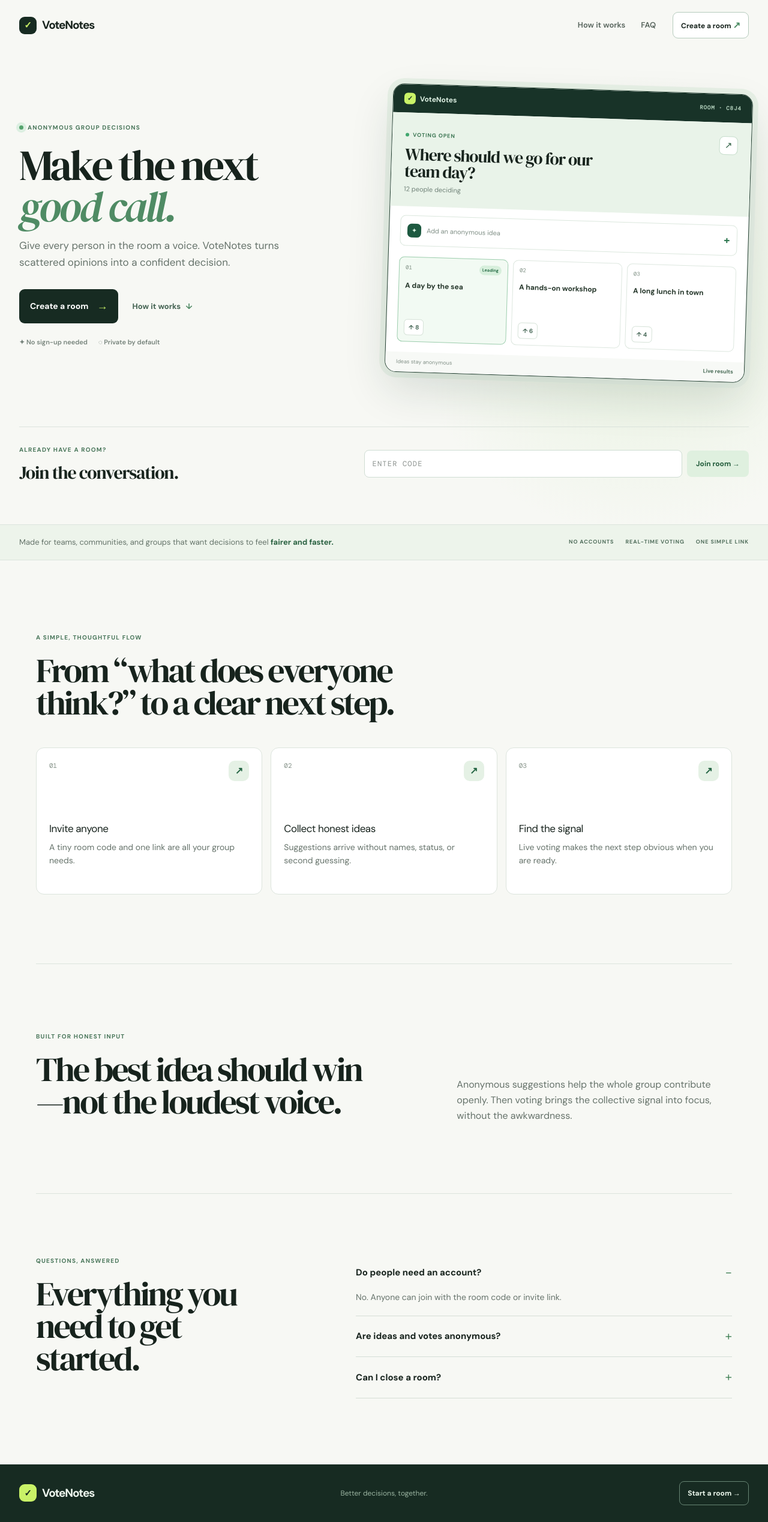
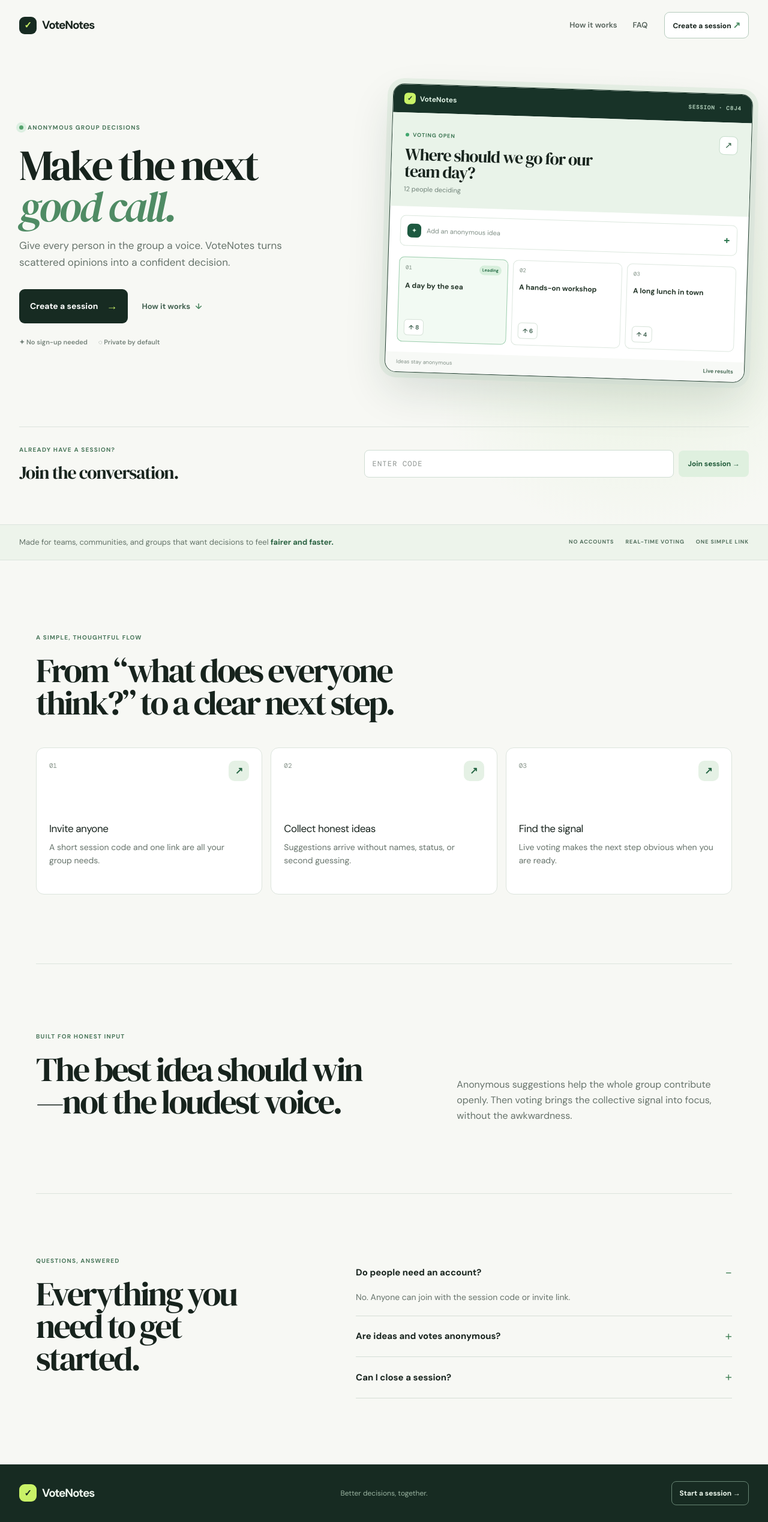
Before and after one commit to BatManny007/votenotes, a Next.js app: page / in a window 1280 px wide. Shown: the whole page at 60% size. Built offline with nearby package versions, Linux system fonts and the light colour scheme; no server answers.

Commit message:
Use session terminology throughout

```diff
--- a/src/app/page.tsx
+++ b/src/app/page.tsx
@@ -6,14 +6,14 @@
 import { generateCode, setHostKey } from "@/lib/utils";
 
 const FEATURES = [
-  ["01", "Invite anyone", "A tiny room code and one link are all your group needs."],
+  ["01", "Invite anyone", "A short session code and one link are all your group needs."],
   ["02", "Collect honest ideas", "Suggestions arrive without names, status, or second guessing."],
   ["03", "Find the signal", "Live voting makes the next step obvious when you are ready."],
 ];
 const FAQ = [
-  ["Do people need an account?", "No. Anyone can join with the room code or invite link."],
+  ["Do people need an account?", "No. Anyone can join with the session code or invite link."],
   ["Are ideas and votes anonymous?", "Yes. VoteNotes keeps the focus on the idea, not who shared it."],
-  ["Can I close a room?", "Room hosts can close voting whenever the group is ready to decide."],
+  ["Can I close a session?", "Session hosts can close voting whenever the group is ready to decide."],
 ];
 
 export default function Home() {
@@ -32,42 +32,42 @@
     setLoading(true); setError("");
     const code = generateCode();
     const { error: createError } = await supabase.from("sessions").insert({ code, name: name.trim(), description: description.trim() || null, end_time: endTime || null });
-    if (createError) { setError("We couldn't create this room. Check your connection and try again."); setLoading(false); return; }
+    if (createError) { setError("We couldn't create this session. Check your connection and try again."); setLoading(false); return; }
     setHostKey(code, crypto.randomUUID()); router.push(`/v/${code}`);
   }
   async function handleJoin(event: React.FormEvent) {
     event.preventDefault(); const code = joinCode.trim().toUpperCase(); if (!code) return; setError("");
     const { data } = await supabase.from("sessions").select("code").eq("code", code).single();
-    if (!data) { setError("We couldn't find that room. Check the code and try again."); return; }
+    if (!data) { setError("We couldn't find that session. Check the code and try again."); return; }
     router.push(`/v/${code}`);
   }
   if (view === "create") return (
     <main className="site-shell create-view"><SiteHeader onCreate={openCreate} />
       <section className="create-layout"><button className="back-control" onClick={() => { setError(""); setView("home"); }}>← Back to home</button>
-        <div className="create-intro"><span className="eyebrow">New room</span><h1>A decision starts with a clear question.</h1><p>Set up a private space for your group in less than a minute.</p><div className="create-note"><b>What happens next</b><span>Share your code, gather anonymous ideas, then vote together.</span></div></div>
+        <div className="create-intro"><span className="eyebrow">New session</span><h1>A decision starts with a clear question.</h1><p>Set up a private session for your group in less than a minute.</p><div className="create-note"><b>What happens next</b><span>Share your code, gather anonymous ideas, then vote together.</span></div></div>
         <form onSubmit={handleCreate} className="create-form-card">
-          <div><span className="field-label">Room name <em>Required</em></span><input autoFocus value={name} onChange={(event) => setName(event.target.value)} placeholder="e.g. Friday movie night" required /></div>
+          <div><span className="field-label">Session name <em>Required</em></span><input autoFocus value={name} onChange={(event) => setName(event.target.value)} placeholder="e.g. Friday movie night" required /></div>
           <div><span className="field-label">A little context <em>Optional</em></span><textarea value={description} onChange={(event) => setDescription(event.target.value)} placeholder="What are you deciding?" rows={4} /></div>
           <div><span className="field-label">Close voting at <em>Optional</em></span><input type="datetime-local" value={endTime} onChange={(event) => setEndTime(event.target.value)} /></div>
-          {error && <p className="form-error">{error}</p>}<button className="button button-dark button-wide" type="submit" disabled={loading || !name.trim()}>{loading ? "Creating room…" : "Create room →"}</button><p className="form-footnote">No accounts. Everyone can join instantly.</p>
+          {error && <p className="form-error">{error}</p>}<button className="button button-dark button-wide" type="submit" disabled={loading || !name.trim()}>{loading ? "Creating session…" : "Create session →"}</button><p className="form-footnote">No accounts. Everyone can join instantly.</p>
         </form>
       </section>
     </main>
   );
   return (
     <main className="site-shell" id="top"><SiteHeader onCreate={openCreate} />
-      <section className="hero"><div className="hero-copy"><span className="eyebrow"><i />Anonymous group decisions</span><h1>Make the next<br /><em>good call.</em></h1><p>Give every person in the room a voice. VoteNotes turns scattered opinions into a confident decision.</p><div className="hero-actions"><button className="button button-dark" onClick={openCreate}>Create a room <span>→</span></button><a href="#how">How it works <span>↓</span></a></div><div className="hero-meta"><span>✦ No sign-up needed</span><span>◌ Private by default</span></div></div>
-        <div className="hero-product" aria-label="Example room preview"><div className="product-bar"><span><Logo /> VoteNotes</span><b>ROOM · C8J4</b></div><div className="product-title"><div><span className="status-dot">Voting open</span><h2>Where should we go for our team day?</h2><p>12 people deciding</p></div><button>↗</button></div><div className="product-composer"><span>✦</span><p>Add an anonymous idea</p><b>+</b></div><div className="product-ideas"><PreviewIdea rank="01" text="A day by the sea" votes="8" leading /><PreviewIdea rank="02" text="A hands-on workshop" votes="6" /><PreviewIdea rank="03" text="A long lunch in town" votes="4" /></div><div className="product-footer"><span>Ideas stay anonymous</span><strong>Live results</strong></div></div>
+      <section className="hero"><div className="hero-copy"><span className="eyebrow"><i />Anonymous group decisions</span><h1>Make the next<br /><em>good call.</em></h1><p>Give every person in the group a voice. VoteNotes turns scattered opinions into a confident decision.</p><div className="hero-actions"><button className="button button-dark" onClick={openCreate}>Create a session <span>→</span></button><a href="#how">How it works <span>↓</span></a></div><div className="hero-meta"><span>✦ No sign-up needed</span><span>◌ Private by default</span></div></div>
+        <div className="hero-product" aria-label="Example session preview"><div className="product-bar"><span><Logo /> VoteNotes</span><b>SESSION · C8J4</b></div><div className="product-title"><div><span className="status-dot">Voting open</span><h2>Where should we go for our team day?</h2><p>12 people deciding</p></div><button>↗</button></div><div className="product-composer"><span>✦</span><p>Add an anonymous idea</p><b>+</b></div><div className="product-ideas"><PreviewIdea rank="01" text="A day by the sea" votes="8" leading /><PreviewIdea rank="02" text="A hands-on workshop" votes="6" /><PreviewIdea rank="03" text="A long lunch in town" votes="4" /></div><div className="product-footer"><span>Ideas stay anonymous</span><strong>Live results</strong></div></div>
       </section>
-      <section className="home-join"><div><span className="eyebrow">Already have a room?</span><h2>Join the conversation.</h2></div><form onSubmit={handleJoin}><input value={joinCode} onChange={(event) => setJoinCode(event.target.value.toUpperCase())} placeholder="ENTER CODE" maxLength={8} /><button type="submit">Join room →</button></form>{error && <p className="form-error">{error}</p>}</section>
+      <section className="home-join"><div><span className="eyebrow">Already have a session?</span><h2>Join the conversation.</h2></div><form onSubmit={handleJoin}><input value={joinCode} onChange={(event) => setJoinCode(event.target.value.toUpperCase())} placeholder="ENTER CODE" maxLength={8} /><button type="submit">Join session →</button></form>{error && <p className="form-error">{error}</p>}</section>
       <section className="confidence"><p>Made for teams, communities, and groups that want decisions to feel <b>fairer and faster.</b></p><div><span>No accounts</span><span>Real-time voting</span><span>One simple link</span></div></section>
       <section id="how" className="feature-section"><div className="section-heading"><span className="eyebrow">A simple, thoughtful flow</span><h2>From “what does everyone think?” to a clear next step.</h2></div><div className="feature-grid">{FEATURES.map(([number, title, text]) => <article key={number}><div><span>{number}</span><b>↗</b></div><h3>{title}</h3><p>{text}</p></article>)}</div></section>
       <section className="statement"><div><span className="eyebrow">Built for honest input</span><h2>The best idea should win—not the loudest voice.</h2></div><p>Anonymous suggestions help the whole group contribute openly. Then voting brings the collective signal into focus, without the awkwardness.</p></section>
       <section id="faq" className="faq-section"><div><span className="eyebrow">Questions, answered</span><h2>Everything you need to get started.</h2></div><div className="faq-list">{FAQ.map(([question, answer], index) => <article className={openFaq === index ? "open" : ""} key={question}><button onClick={() => setOpenFaq(openFaq === index ? null : index)}><span>{question}</span><b>{openFaq === index ? "−" : "+"}</b></button>{openFaq === index && <p>{answer}</p>}</article>)}</div></section>
-      <footer className="site-footer"><a className="site-brand" href="#top"><Logo /> VoteNotes</a><p>Better decisions, together.</p><button onClick={openCreate}>Start a room →</button></footer>
+      <footer className="site-footer"><a className="site-brand" href="#top"><Logo /> VoteNotes</a><p>Better decisions, together.</p><button onClick={openCreate}>Start a session →</button></footer>
     </main>
   );
 }
-function SiteHeader({ onCreate }: { onCreate: () => void }) { return <header className="site-header"><a className="site-brand" href="#top"><Logo /> VoteNotes</a><nav><a href="#how">How it works</a><a href="#faq">FAQ</a></nav><button className="header-cta" onClick={onCreate}>Create a room <span>↗</span></button></header>; }
+function SiteHeader({ onCreate }: { onCreate: () => void }) { return <header className="site-header"><a className="site-brand" href="#top"><Logo /> VoteNotes</a><nav><a href="#how">How it works</a><a href="#faq">FAQ</a></nav><button className="header-cta" onClick={onCreate}>Create a session <span>↗</span></button></header>; }
 function Logo() { return <i className="brand-symbol" aria-hidden="true">✓</i>; }
 function PreviewIdea({ rank, text, votes, leading = false }: { rank: string; text: string; votes: string; leading?: boolean }) { return <article className={leading ? "leading" : ""}><div><span>{rank}</span>{leading && <b>Leading</b>}</div><p>{text}</p><button>↑ {votes}</button></article>; }
```
